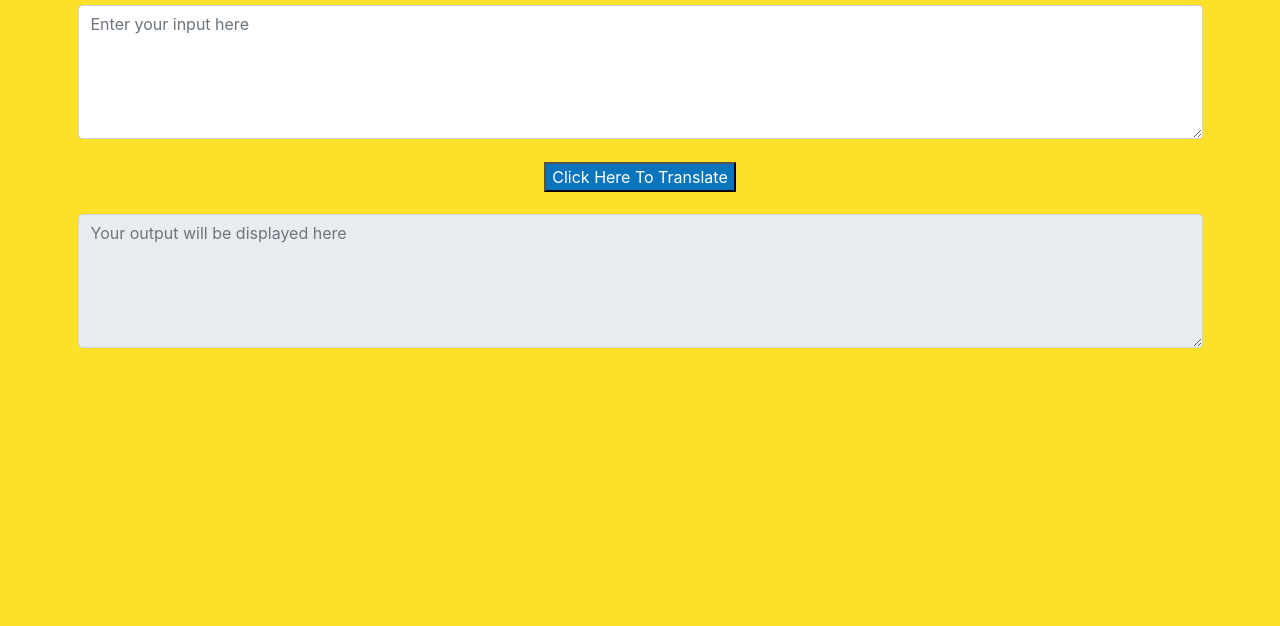
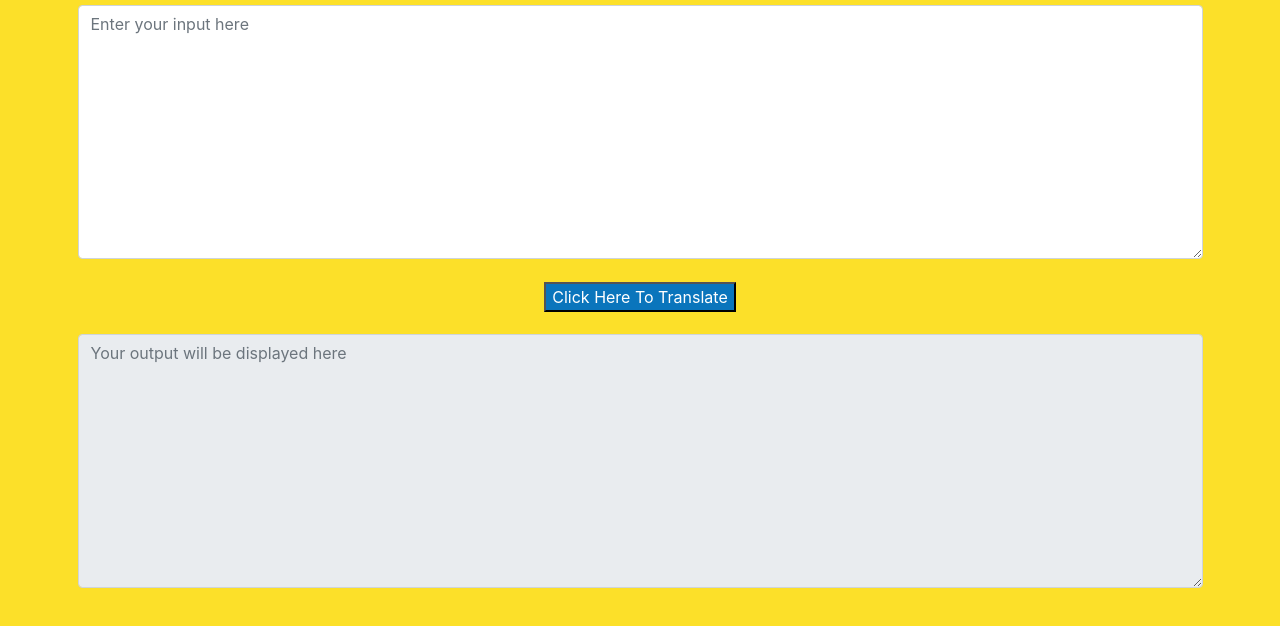
Before and after one commit to SahithiSiripuram/miniontranslate, a website: page frontend/index.html in a window 1280 px wide. Shown: the part 76-702 px from the top of the page. Drawn offline with nearby package versions, Linux system fonts and the light colour scheme.

Commit message:
final commit

```diff
--- a/frontend/index.html
+++ b/frontend/index.html
@@ -14,11 +14,11 @@
             <div class="nav"></div>
             <h1 class="fontn">Minion Translate</h1>
             <div class="form-group">
-                <textarea class="form-control" rows="5" id="inputTxt" placeholder="Enter your input here"></textarea>
+                <textarea class="form-control" rows="10" id="inputTxt" placeholder="Enter your input here"></textarea>
             </div>
             <button class="btncolor">Click Here To Translate</button>
             <div class="form-group">
-                <textarea class="form-control" readonly rows="5" id="outputTxt" placeholder="Your output will be displayed here"></textarea>
+                <textarea class="form-control" readonly rows="10" id="outputTxt" placeholder="Your output will be displayed here"></textarea>
             </div>
         </div>
         <script src="./index.js"></script>
```
